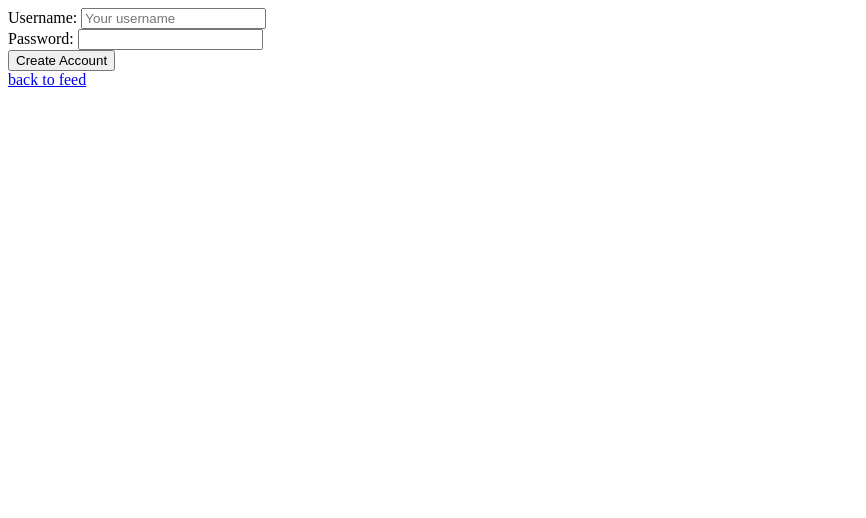
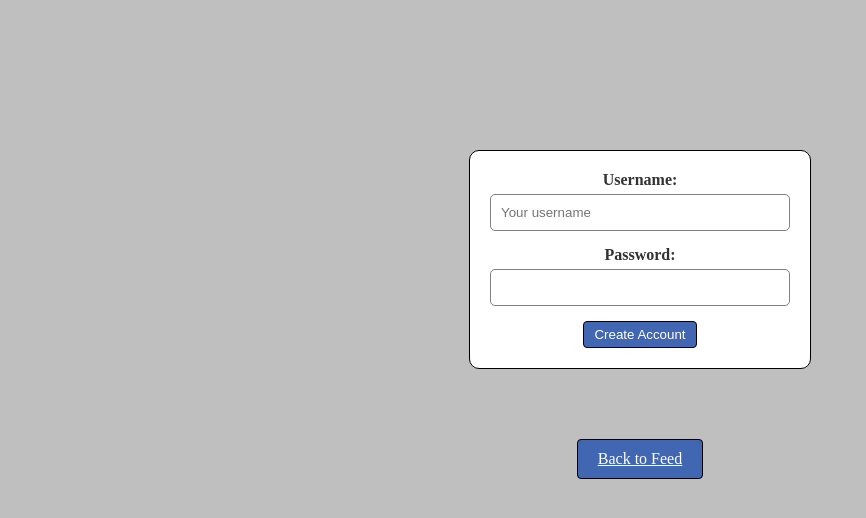
Before and after one commit to ReidHillis/photographygallery-html, a plain HTML site: page frontend/register.html in a window 1280 px wide. Shown: the whole page, without its empty margins (0-866 px from the left). Drawn offline with Linux system fonts and the light colour scheme.

Commit message:
change back to feed button to match other files

```diff
--- a/frontend/register.html
+++ b/frontend/register.html
@@ -4,6 +4,7 @@
     <meta charset="UTF-8" />
     <meta name="viewport" content="width=device-width, initial-scale=1.0" />
     <title>Create an Account</title>
+    <Link rel="stylesheet" href="main.css"></Link>
   </head>
   <body>
     <form id="create-account">
@@ -47,6 +48,6 @@
         });
       });
     </script>
-    <a href="feed.html">back to feed</a>
+    <a href="feed.html">Back to Feed</a>
   </body>
 </html>
```
